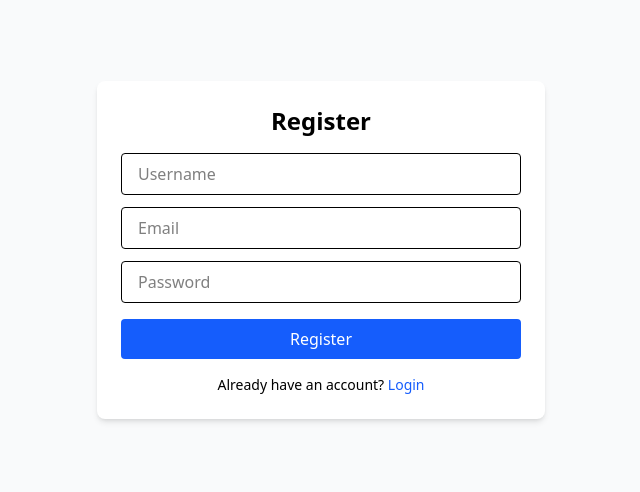
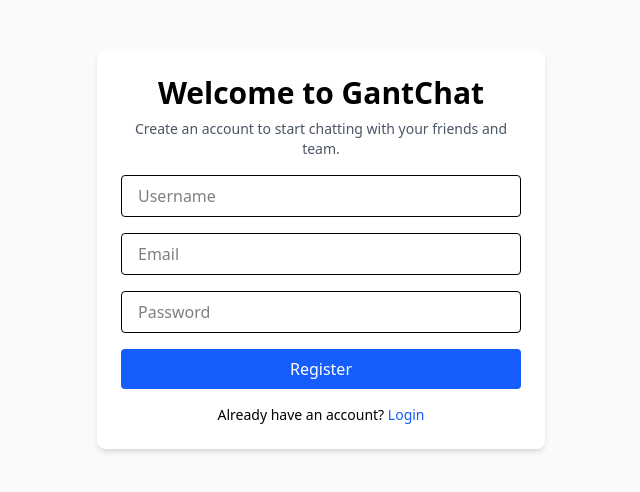
Before and after one commit to Dmengine/GanChatApp, a React (Vite) app: page / in a window 1280 px wide. Shown: the part 182-674 px from the top of the page, without its empty margins (319-959 px from the left). Built offline with nearby package versions, Linux system fonts and the light colour scheme; no server answers.

Commit message:
logout button

```diff
--- a/src/pages/Chat.tsx
+++ b/src/pages/Chat.tsx
@@ -2,6 +2,7 @@ import React, { useEffect, useState } from 'react';
 import axios from 'axios';
 import { SERVER_URL } from '../api/global';
 import socket from '../socket';
+import { useNavigate } from 'react-router-dom';
 
 interface User {
   _id: string;
@@ -26,6 +27,7 @@ interface Message {
 }
 
 const ChatPage: React.FC = () => {
+  const navigate = useNavigate();
   const [chats, setChats] = useState<Chat[]>([]);
   const [messages, setMessages] = useState<Message[]>([]);
   const [selectedChat, setSelectedChat] = useState<Chat | null>(null);
@@ -37,6 +39,13 @@ const ChatPage: React.FC = () => {
   const [groupMembers, setGroupMembers] = useState('');
   const [addMembersInput, setAddMembersInput] = useState('');
   const [showAddMembers, setShowAddMembers] = useState(false);
+
+  const handleLogout = () => {
+  localStorage.removeItem('token');
+  localStorage.removeItem('user');
+  localStorage.removeItem('user');
+  navigate('/login');
+};
 
 
   useEffect(() => {
@@ -235,6 +244,16 @@ const ChatPage: React.FC = () => {
     <div className="flex flex-col md:flex-row min-h-screen bg-gray-100">
       {/* Left Panel */}
       <div className="w-full md:w-1/3 border-b md:border-b-0 md:border-r bg-white">
+      <div className="flex justify-between items-center p-4">
+        <h2 className="text-xl font-semibold">Chats</h2>
+        <button
+          onClick={handleLogout}
+          className="bg-red-500 text-white px-3 py-1 rounded-md text-sm"
+        >
+          Logout
+        </button>
+      </div>
+
         <div className="p-4">
           <h2 className="text-xl font-semibold text-center mb-4">Chats</h2>
 
--- a/src/pages/Login.tsx
+++ b/src/pages/Login.tsx
@@ -8,17 +8,14 @@ const Login = () => {
   const [loading, setLoading] = useState(false);
   const navigate = useNavigate();
 
-  const handleChange = (e: React.ChangeEvent<HTMLInputElement>) => {
+  const handleChange = (e: React.ChangeEvent<HTMLInputElement>) =>
     setForm({ ...form, [e.target.name]: e.target.value });
-  };
 
   const handleSubmit = async (e: React.FormEvent) => {
     e.preventDefault();
     setLoading(true);
     try {
       const res = await axios.post(`${SERVER_URL}/api/login`, form);
-    // console.log('Server response:', res.data);
-
       const user = res.data?.data;
       const token = res.data?.token;
 
@@ -27,7 +24,7 @@ const Login = () => {
         localStorage.setItem('user', JSON.stringify(user));
         navigate('/chat');
       } else {
-      alert('Invalid response from server. Please try again.');
+        alert('Invalid response from server');
       }
     } catch (err: any) {
       alert(err.response?.data?.message || 'Login failed');
@@ -36,11 +33,17 @@ const Login = () => {
     }
   };
 
-
   return (
     <div className="min-h-screen flex items-center justify-center bg-gray-50 p-4">
-      <form onSubmit={handleSubmit} className="bg-white p-6 rounded-lg shadow-md w-full max-w-md">
-        <h2 className="text-2xl font-bold mb-4 text-center">Login</h2>
+      <form
+        onSubmit={handleSubmit}
+        className="bg-white p-6 md:p-8 rounded-lg shadow-md w-full max-w-md"
+      >
+        <h1 className="text-3xl font-bold mb-2 text-center">Welcome to GantChat</h1>
+        <p className="text-sm text-center text-gray-500 mb-6">
+          Login to start chatting with your friends.
+        </p>
+
         <input
           type="email"
           name="email"
@@ -59,12 +62,14 @@ const Login = () => {
           className="mb-4 w-full px-4 py-2 border rounded"
           required
         />
+
         <button
           type="submit"
-          className="bg-blue-600 text-white w-full py-2 rounded hover:bg-blue-700"
+          className="bg-blue-600 text-white w-full py-2 rounded hover:bg-blue-700 transition-all"
         >
           {loading ? 'Logging in...' : 'Login'}
         </button>
+
         <p className="text-sm mt-4 text-center">
           Don’t have an account?{' '}
           <a href="/register" className="text-blue-600 hover:underline">
--- a/src/pages/Register.tsx
+++ b/src/pages/Register.tsx
@@ -17,7 +17,7 @@ const Register = () => {
     setLoading(true);
     try {
       await axios.post(`${SERVER_URL}/api/register`, form);
-      alert('Registration successful!');
+      alert('Registration successful! Please login to start chatting.');
       navigate('/login');
     } catch (err: any) {
       alert(err.response?.data?.message || 'Registration failed');
@@ -28,15 +28,48 @@ const Register = () => {
 
   return (
     <div className="min-h-screen flex items-center justify-center bg-gray-50 p-4">
-      <form onSubmit={handleSubmit} className="bg-white p-6 rounded-lg shadow-md w-full max-w-md">
-        <h2 className="text-2xl font-bold mb-4 text-center">Register</h2>
-        <input type="text" name="username" placeholder="Username" value={form.username} onChange={handleChange} className="mb-3 w-full px-4 py-2 border rounded" required />
-        <input type="email" name="email" placeholder="Email" value={form.email} onChange={handleChange} className="mb-3 w-full px-4 py-2 border rounded" required />
-        <input type="password" name="password" placeholder="Password" value={form.password} onChange={handleChange} className="mb-4 w-full px-4 py-2 border rounded" required />
-        <button type="submit" className="bg-blue-600 text-white w-full py-2 rounded hover:bg-blue-700">
+      <form onSubmit={handleSubmit} className="bg-white p-6 rounded-lg shadow-md w-full max-w-md space-y-4">
+        <h1 className="text-3xl font-bold text-center mb-2">Welcome to GantChat</h1>
+        <p className="text-center text-sm text-gray-600 mb-4">
+          Create an account to start chatting with your friends and team.
+        </p>
+        <input
+          type="text"
+          name="username"
+          placeholder="Username"
+          value={form.username}
+          onChange={handleChange}
+          className="w-full px-4 py-2 border rounded"
+          required
+        />
+        <input
+          type="email"
+          name="email"
+          placeholder="Email"
+          value={form.email}
+          onChange={handleChange}
+          className="w-full px-4 py-2 border rounded"
+          required
+        />
+        <input
+          type="password"
+          name="password"
+          placeholder="Password"
+          value={form.password}
+          onChange={handleChange}
+          className="w-full px-4 py-2 border rounded"
+          required
+        />
+        <button
+          type="submit"
+          className="bg-blue-600 text-white w-full py-2 rounded hover:bg-blue-700"
+        >
           {loading ? 'Registering...' : 'Register'}
         </button>
-        <p className="text-sm mt-4 text-center">Already have an account? <a href="/login" className="text-blue-600 hover:underline">Login</a></p>
+        <p className="text-sm text-center">
+          Already have an account?{' '}
+          <a href="/login" className="text-blue-600 hover:underline">Login</a>
+        </p>
       </form>
     </div>
   );
```
Lines whose indentation alone changed are shown as unchanged.
